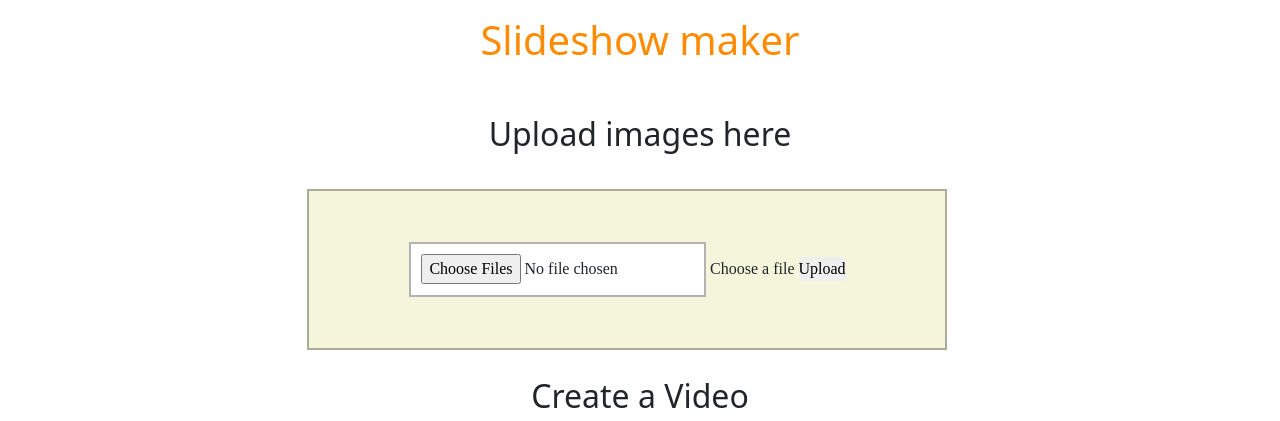
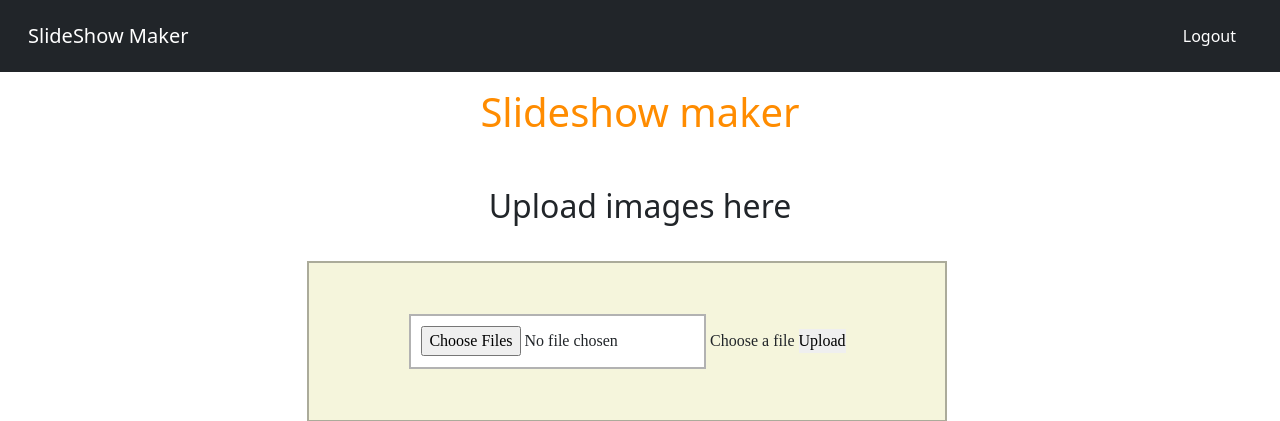
Before and after one commit to gautambhetanabhotla/slideshow-maker, a Flask app: page /home in a window 1280 px wide. Shown: the top 421 px of the page. Run offline with Flask 3, Linux system fonts and the light colour scheme.

Commit message:
logout-button

```diff
--- a/app.py
+++ b/app.py
@@ -17,7 +17,7 @@ def hashed(s):
 	hex_dig = hash_object.hexdigest()
 	return hex_dig
 
-connection = pymysql.connect(host='localhost', user='gautam', password='haha', autocommit=True)
+connection = pymysql.connect(host='localhost', user='ravi', password='password', autocommit=True)
 db = connection.cursor(pymysql.cursors.DictCursor)
 
 def initialise_database():
--- a/templates/home.html
+++ b/templates/home.html
@@ -12,6 +12,25 @@
 </head>
 
 <body>
+
+
+    <nav class="navbar navbar-expand-lg navbar-dark bg-dark p-3">
+        <div class="container-fluid">
+            <a class="navbar-brand" href="#">SlideShow Maker</a>
+            <button class="navbar-toggler" type="button" data-bs-toggle="collapse" data-bs-target="#navbarNavDropdown"
+                aria-controls="navbarNavDropdown" aria-expanded="false" aria-label="Toggle navigation">
+                <span class="navbar-toggler-icon"></span>
+            </button>
+
+            <div class=" collapse navbar-collapse" id="navbarNavDropdown">
+                <ul class="navbar-nav ms-auto ">
+                    <li class="nav-item">
+                        <a class="nav-link mx-2 active" aria-current="page" href="/logout">Logout</a>
+                    </li>
+                </ul>
+            </div>
+        </div>
+    </nav>
     <div class="container text-center p-3" style="color:darkorange;">
         <h1>Slideshow maker</h1>
     </div>
```
